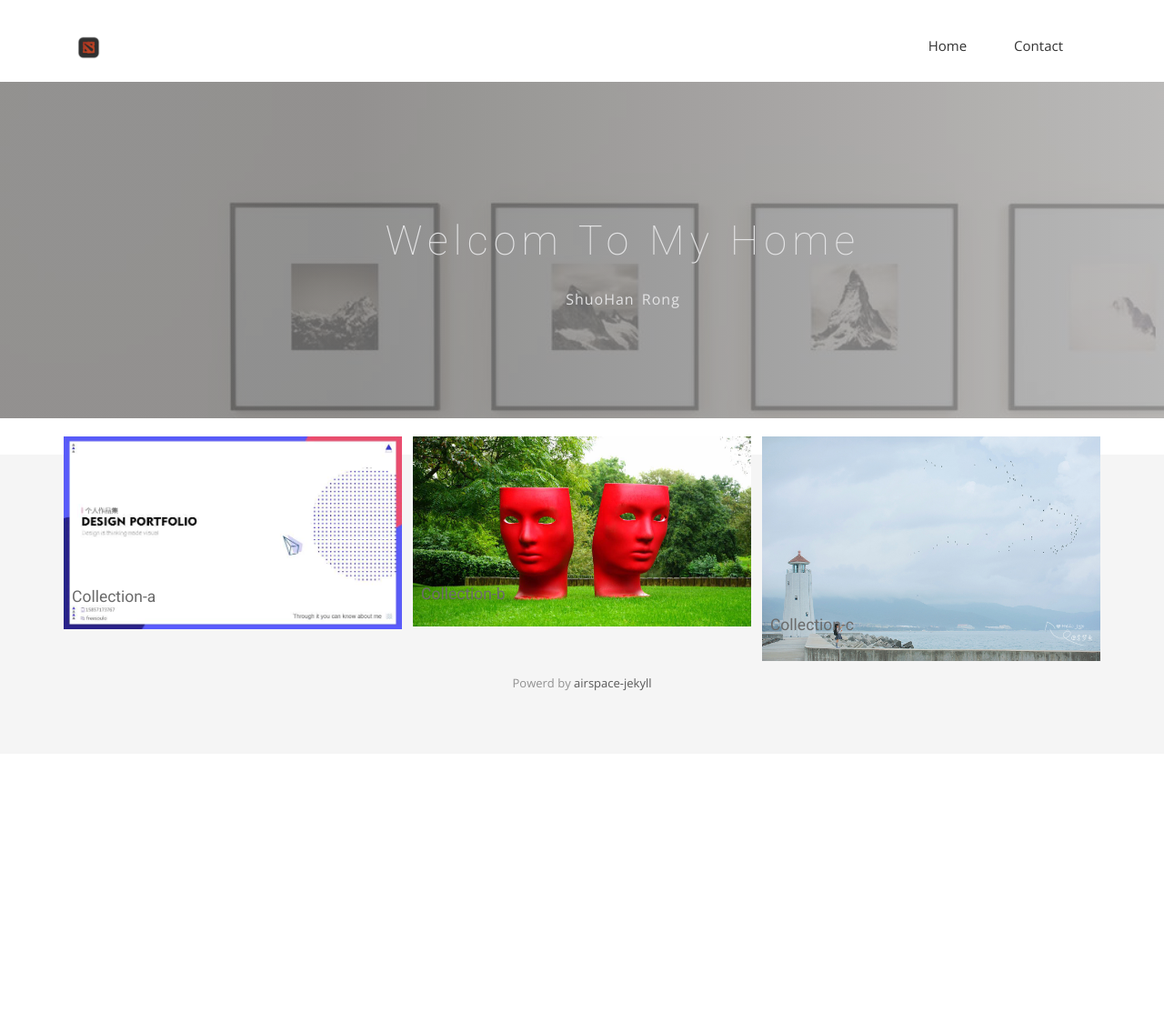
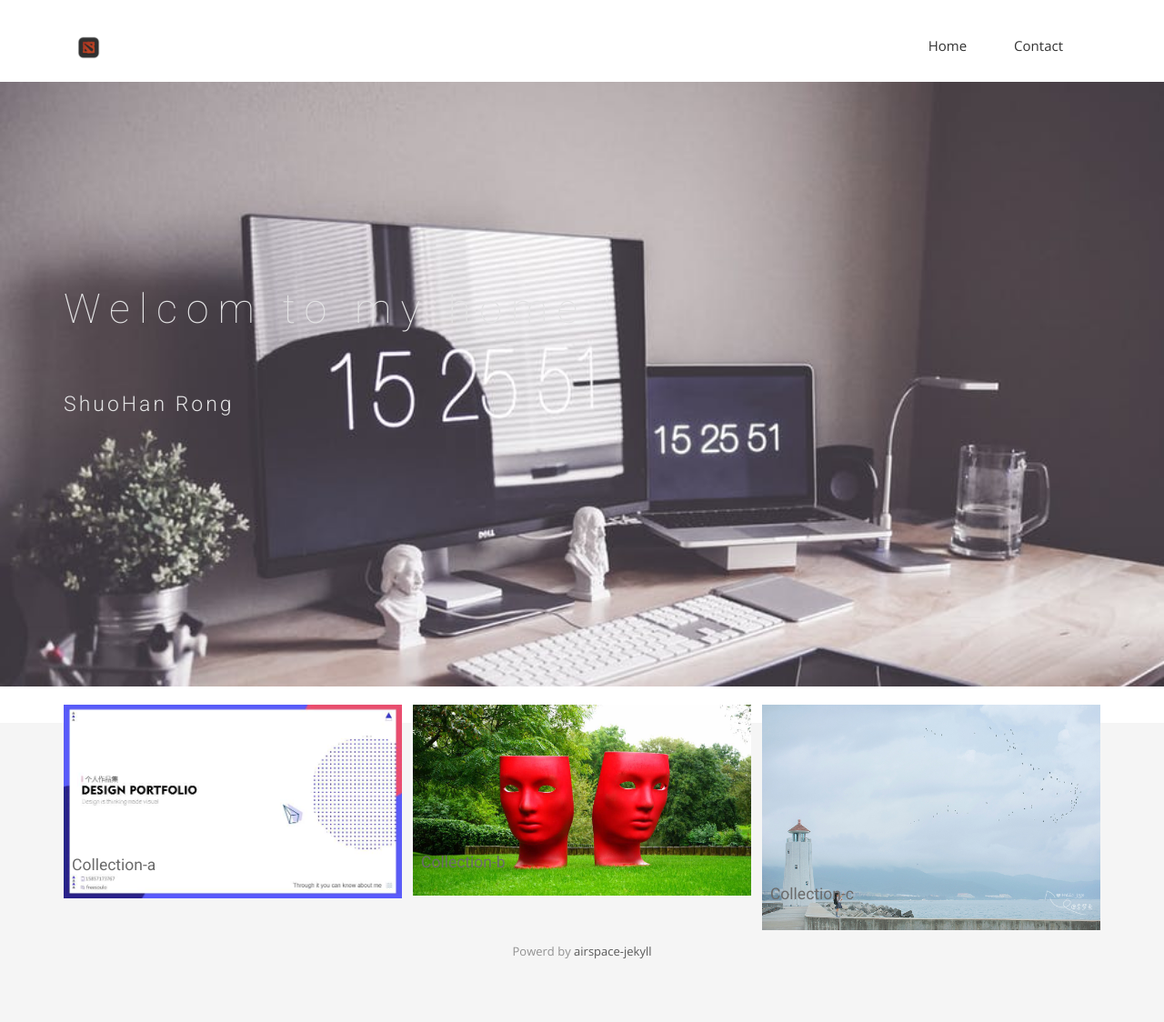
Before and after one commit to shuohanr/back.shuohanr.github.io, a Jekyll site: the page built from index.html, in a window 1280 px wide. Shown: the whole page at 91% size. Built offline with Jekyll 4.4.1, drawn with Linux system fonts in a browser that asks for light colours; nearby versions of some CDN libraries; some web fonts are replaced; before the commit the page ends 900 px from its top, so only the background shows below that.

Commit message:
修改主页图片，看看效果

```diff
--- a/css/airspace.css
+++ b/css/airspace.css
@@ -113,8 +113,8 @@ font header .navbar-default .navbar-nav li a:hover {
   right: 0;
   width: 100%;
   height: 100%;
-  background: linear-gradient(to left, #FFFFFF, #C2C2C2);
-  opacity: 0.2;
+  background: linear-gradient(to left, #ADADAD, #7A7A7A, 70%);
+  opacity: 0.8;
 }
 #slider .block {
   color: #E3E3E4;
@@ -622,7 +622,7 @@ font header .navbar-default .navbar-nav li a:hover {
   right: 0;
   width: 100%;
   height: 100%;
-  background: linear-gradient(to left, #FFFFFF, #C2C2C2 70%);
+  background: linear-gradient(to left, #ADADAD, #7A7A7A 70%);
   opacity: 0.8;
 }
 #slider-contact .block {
--- a/index.html
+++ b/index.html
@@ -5,7 +5,7 @@ permalink: /
 ---
 
 <!-- Slider Start -->
-<section id="global-header">
+<section id="slider">
     <div class="container">
       <div class="row">
         <div class="col-md-12">
```
Also changed, not shown: img/slider-bg.jpg.
